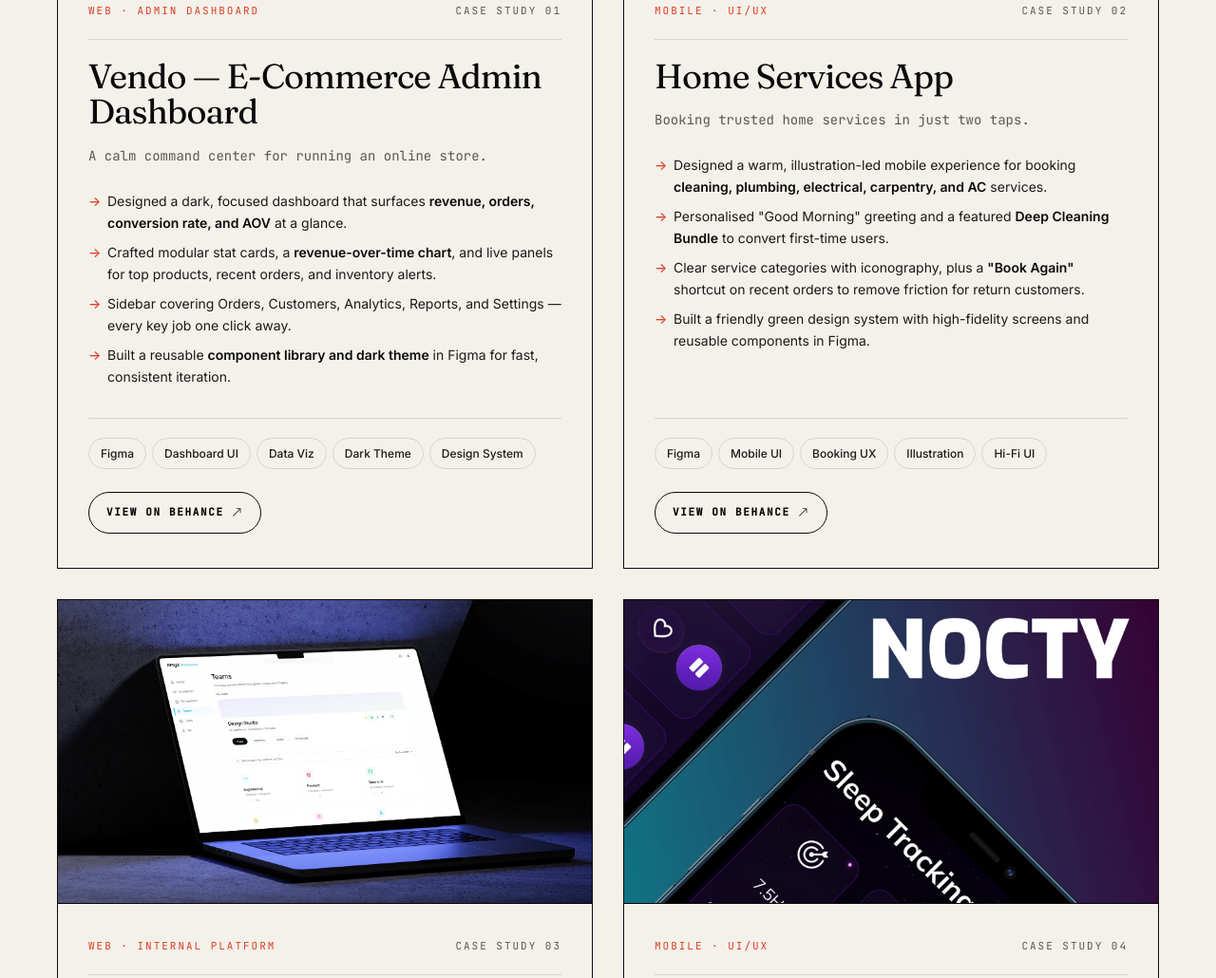
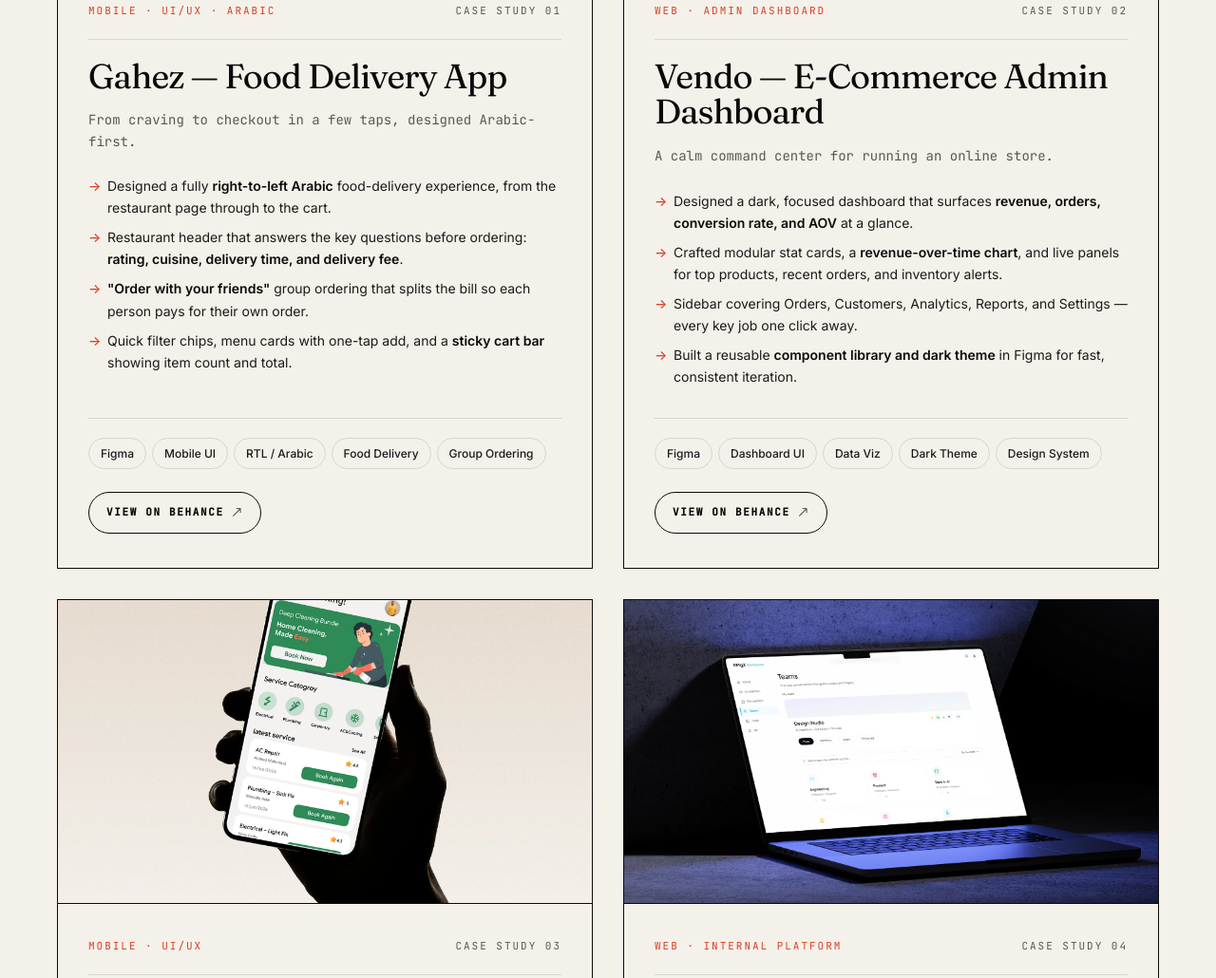
Before and after one commit to mohamedragab33/amira-portfolio, a plain HTML site: page index.html in a window 1280 px wide. Shown: the part 7982-9012 px from the top of the page at 95% size. Drawn offline with nearby package versions, Linux system fonts and the light colour scheme.

Commit message:
Add Gahez food delivery app as featured project #1
- New first case study: Gahez, an Arabic-first (RTL) food delivery app.
  Card covers the restaurant header, "order with your friends" split-bill
  group ordering, filter chips, quick-add menu cards and sticky cart bar.
  Links to the Behance gallery; cover saved as assets/img/gahez.jpg.
- Existing cards renumbered to Case Study 02-05.
- Orphan-card rule generalised from "exactly 3 cards" to any odd count,
  so the last card spans both columns whenever the grid is uneven.
- Tuned object-position for the portrait Gahez and Nocty covers so the
  key part of each image stays in frame.

Co-Authored-By: Claude Opus 5.5 <noreply@anthropic.com>
Claude-Session: https://claude.ai/code/session_01MULfAR1fuKFxkA6J4cq7sV

```diff
--- a/index.html
+++ b/index.html
@@ -727,6 +727,8 @@
       transition: transform 0.6s ease;
     }
     .project-card:hover .project-visual img { transform: scale(1.04); }
+    .project-visual.gahez img { object-position: center 42%; }
+    .project-visual.nocty img { object-position: center 41%; }
     .project-visual.vendo {
       background: radial-gradient(ellipse at top, #c75d2a 0%, #8a3a17 55%, #4a1d09 100%);
       color: #fff1e3;
@@ -1214,11 +1216,11 @@
       transition: all 0.25s ease;
     }
     .project-link:hover { background: var(--accent); color: var(--paper); border-color: var(--accent); }
-    /* When there are only 3 cards, span the orphan last card across both columns */
-    .projects-grid > .project-card:nth-child(3):last-child {
+    /* With an odd number of cards, span the orphan last card across both columns */
+    .projects-grid > .project-card:nth-child(odd):last-child {
       grid-column: 1 / -1;
     }
-    .projects-grid > .project-card:nth-child(3):last-child .project-visual {
+    .projects-grid > .project-card:nth-child(odd):last-child .project-visual {
       height: 380px;
     }
 
@@ -1897,13 +1899,41 @@
       <div class="projects-grid">
 
         <div class="project-card">
+          <div class="project-visual gahez">
+            <img src="assets/img/gahez.jpg" alt="Gahez — Food Delivery App cover" />
+          </div>
+          <div class="project-body">
+            <div class="project-meta">
+              <span class="tag-cat">Mobile · UI/UX · Arabic</span>
+              <span>Case Study 01</span>
+            </div>
+            <h3>Gahez — Food Delivery App</h3>
+            <p class="project-client">From craving to checkout in a few taps, designed Arabic-first.</p>
+            <ul>
+              <li>Designed a fully <strong>right-to-left Arabic</strong> food-delivery experience, from the restaurant page through to the cart.</li>
+              <li>Restaurant header that answers the key questions before ordering: <strong>rating, cuisine, delivery time, and delivery fee</strong>.</li>
+              <li><strong>"Order with your friends"</strong> group ordering that splits the bill so each person pays for their own order.</li>
+              <li>Quick filter chips, menu cards with one-tap add, and a <strong>sticky cart bar</strong> showing item count and total.</li>
+            </ul>
+            <div class="project-tags">
+              <span class="tag">Figma</span>
+              <span class="tag">Mobile UI</span>
+              <span class="tag">RTL / Arabic</span>
+              <span class="tag">Food Delivery</span>
+              <span class="tag">Group Ordering</span>
+            </div>
+            <a class="project-link" href="https://www.behance.net/gallery/254074415/Gahez-Food-Delivery-app" target="_blank" rel="noopener">View on Behance <i class="bi bi-arrow-up-right"></i></a>
+          </div>
+        </div>
+
+        <div class="project-card">
           <div class="project-visual vendo">
             <img src="assets/img/vendo.webp" alt="Vendo — E-Commerce Admin Dashboard cover" />
           </div>
           <div class="project-body">
             <div class="project-meta">
               <span class="tag-cat">Web · Admin Dashboard</span>
-              <span>Case Study 01</span>
+              <span>Case Study 02</span>
             </div>
             <h3>Vendo — E-Commerce Admin Dashboard</h3>
             <p class="project-client">A calm command center for running an online store.</p>
@@ -1931,7 +1961,7 @@
           <div class="project-body">
             <div class="project-meta">
               <span class="tag-cat">Mobile · UI/UX</span>
-              <span>Case Study 02</span>
+              <span>Case Study 03</span>
             </div>
             <h3>Home Services App</h3>
             <p class="project-client">Booking trusted home services in just two taps.</p>
@@ -1959,7 +1989,7 @@
           <div class="project-body">
             <div class="project-meta">
               <span class="tag-cat">Web · Internal Platform</span>
-              <span>Case Study 03</span>
+              <span>Case Study 04</span>
             </div>
             <h3>RMgX Workspace</h3>
             <p class="project-client">A unified internal platform for a globally distributed product team.</p>
@@ -1987,7 +2017,7 @@
           <div class="project-body">
             <div class="project-meta">
               <span class="tag-cat">Mobile · UI/UX</span>
-              <span>Case Study 04</span>
+              <span>Case Study 05</span>
             </div>
             <h3>Nocty — Sleep Tracking App</h3>
             <p class="project-client">A calmer way to fall asleep — and a clearer view of how you slept.</p>
```
Also changed, not shown: assets/img/gahez.jpg (added).
